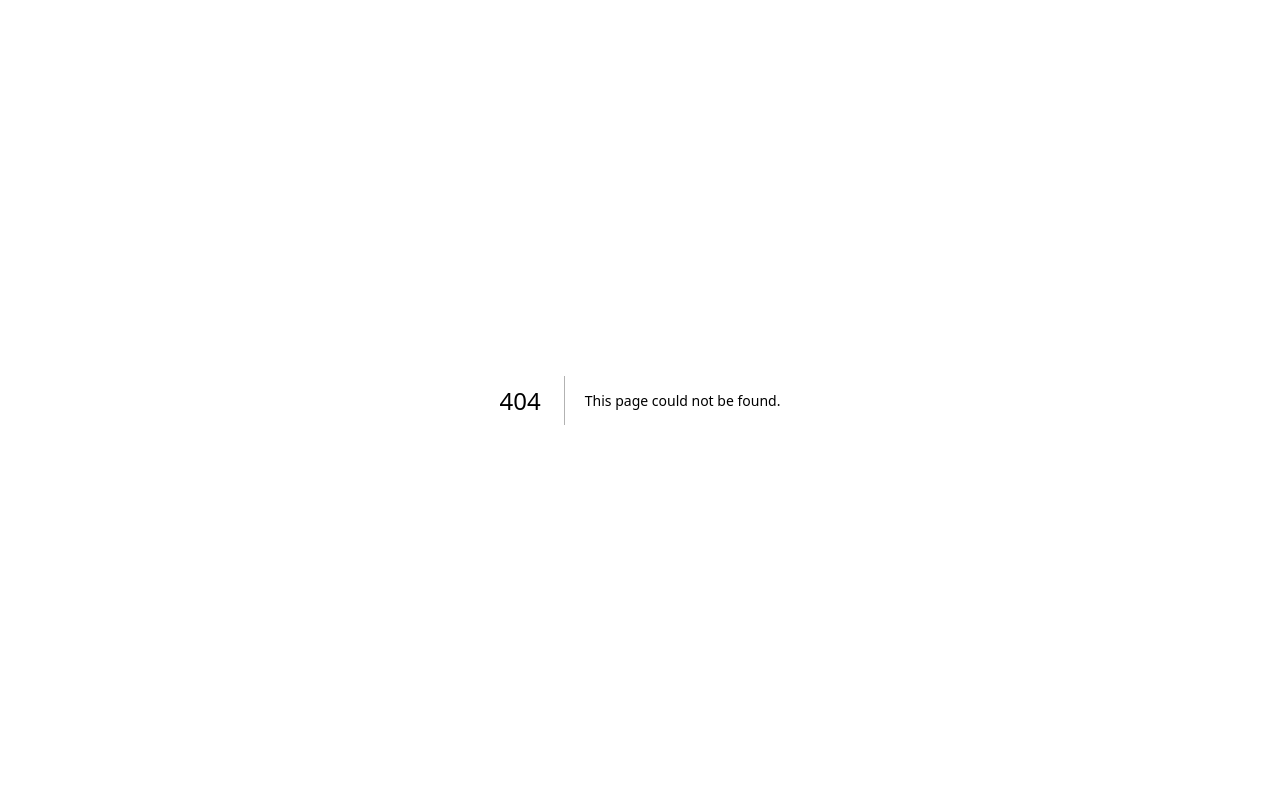
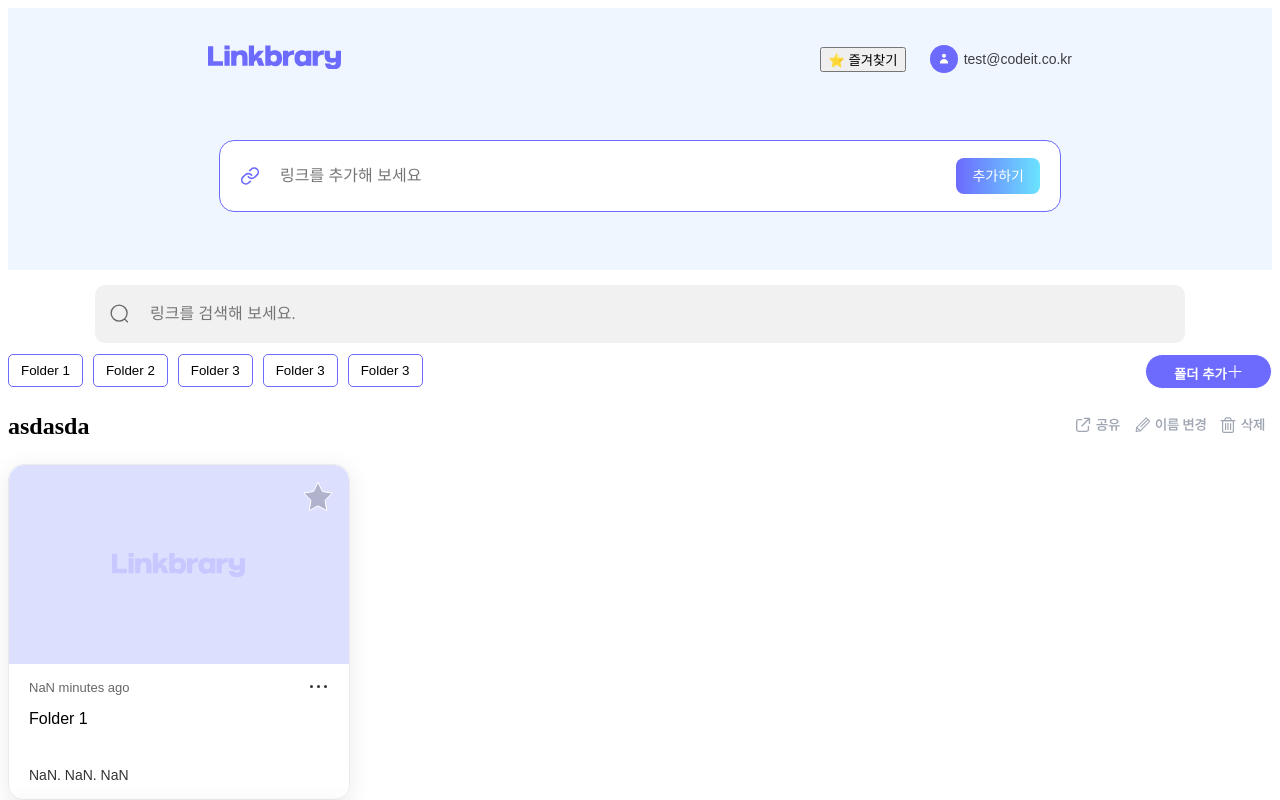
Before and after one commit to codeit-sprint-6th-part3-team1/linkbrary, a Next.js app: page /links in a window 1280 px wide. Before the commit this address had no page. Shown: the top 800 px of the page. Built offline with nearby package versions, Linux system fonts and the light colour scheme; a web font is replaced by a local one.

Commit message:
add example code

```diff
--- /dev/null
+++ b/src/pages/links/index.tsx
@@ -0,0 +1,148 @@
+import { useState } from 'react';
+import Gnb from '@/components/Gnb';
+import Footer from '@/components/Footer';
+import AddLink from '@/components/AddLink';
+import SearchBar from '@/components/SearchBar';
+import Card from '@/components/Card';
+import PlusIcon from '@public/assets/Button/PlusIcon';
+import ShareIcon from '@public/assets/Button/ShareIcon';
+import NewNameIcon from '@public/assets/Button/NewNameIcon';
+import DeleteIcon from '@public/assets/Button/DeleteIcon';
+import styles from './style.module.scss';
+import Link from 'next/link';
+import { folderExample } from './testData';
+
+interface Link {
+  id: number;
+  url: string;
+}
+
+// interface Card {
+//   content: string;
+//   updatedAt: string;
+//   createdAt: string;
+// }
+
+const LinkPage = () => {
+  const [links, setLinks] = useState<Link[]>([]);
+  const [searchQuery, setSearchQuery] = useState('');
+  const [isLogin, setIsLogin] = useState(false);
+  const [title, setTitle] = useState<string>();
+
+  const changeTitle = (newTitle: string) => {
+    setTitle(newTitle);
+  }; // 제목 변경 로직
+
+  const handleAddFolder = () => {
+    // 폴더 추가 로직
+  };
+
+  const handleFolderTypes = (event: React.MouseEvent<HTMLButtonElement>) => {
+    const newTitle = event.currentTarget.textContent || 'Default Heading';
+    changeTitle(newTitle);
+    // 폴더 종류 로직
+  };
+
+  const handleAddLink = (newLink: Link) => {
+    setLinks((prevLink) => ({ ...prevLink, newLink }));
+  }; // 링크 추가 로직
+
+  const handleSearch = (query: string) => {
+    setSearchQuery(query);
+  }; // 검색바 로직
+
+  const handleFavorite = (index: number) => {
+    // 즐겨찾기 추가&삭제 로직
+  };
+
+  const handleEditLink = (index: number) => {
+    // 링크 수정 로직
+  };
+
+  const handleDeleteLink = (index: number) => {
+    const updatedLinks = links.filter((_, i) => i !== index);
+    setLinks(updatedLinks);
+  };
+
+  const handleShare = () => {
+    // 공유 버튼
+    console.log('공유 기능');
+  };
+
+  const handleRename = () => {
+    // 이름 변경 버튼
+    console.log('이름 변경');
+  };
+
+  const handleDelete = () => {
+    // 삭제 버튼
+    console.log('삭제 버튼');
+  };
+
+  return (
+    <div className={styles.linkPage}>
+      <header className={styles.header}>
+        <Gnb isLogin={true} />
+        <div className={styles.container}>
+          <AddLink onAddLink={handleAddLink} />
+        </div>
+      </header>
+      <div className={styles.content}>
+        <SearchBar onSearch={handleSearch} />
+        {searchQuery.length != 0 && <div>{'asdddddddddd'}</div>}
+        <div className={styles.buttonContainer}>
+          {folderExample.map((folder, index) => (
+            <button key={index} className={styles.FolderTypes} onClick={handleFolderTypes}>
+              {folder.name}
+            </button>
+          ))}
+          {/* <button className={styles.FolderTypes} onClick={handleFolderTypes}>
+            전체
+          </button>
+          <button className={styles.FolderTypes} onClick={handleFolderTypes}>
+            다이어트
+          </button>
+          <button className={styles.FolderTypes} onClick={handleFolderTypes}>
+            코딩 참고용
+          </button>
+          <button className={styles.FolderTypes} onClick={handleFolderTypes}>
+            채용 사이트
+          </button>
+          <button className={styles.FolderTypes} onClick={handleFolderTypes}>
+            내 모음집
+          </button> */}
+          <button className={styles.addFolderButton} onClick={handleAddFolder}>
+            폴더 추가
+            <PlusIcon />
+          </button>
+        </div>
+
+        <div className={styles.middleContainer}>
+          <h2>{'asdasda'}</h2>
+          <div>
+            <button className={styles.button} onClick={handleShare}>
+              <Link href="https://www.instagram.com/">
+                <ShareIcon />
+              </Link>
+            </button>
+            <button className={styles.button} onClick={handleRename}>
+              <NewNameIcon />
+            </button>
+            <button className={styles.button} onClick={handleDelete}>
+              <DeleteIcon />
+            </button>
+          </div>
+        </div>
+
+        <div className={styles.cardContainer}>
+          {folderExample.map((folder, index) => (
+            <Card content={folder.name} updatedAt={'string'} createdAt={'string'} />
+          ))}
+        </div>
+      </div>
+      <Footer />
+    </div>
+  );
+};
+
+export default LinkPage;
--- a/src/pages/LinkPage/style.module.scss
+++ b/src/pages/links/style.module.scss
@@ -4,31 +4,33 @@ $mobile: 390px;
 $tablet: 769px;
 $desktop: 1440px;
 
-.container{
+.container {
   display: flex;
   height: 100px;
   padding: 30px 80px;
-  background-color: #F0F6FF;
+  background-color: #f0f6ff;
   flex-direction: column;
 }
 
-.buttonContainer, .middleContainer, .cardContainer{
-  padding: 1rem;
-}
+// .buttonContainer,
+// .middleContainer,
+// .cardContainer {
+//   padding: 1rem;
+// }
 
-.buttonContainer{
+.buttonContainer {
   flex-direction: column;
-  width: 1,060px;
+  width: 1, 060px;
   height: 35px;
   justify-content: space-between;
   flex: 0 1 auto;
 
-  .FolderTypes{
-    width: Hug (52px)px;
-    height: Hug (35px)px;
+  .FolderTypes {
+    width: Hug (52px) px;
+    height: Hug (35px) px;
     padding: 8px 12px;
     border-radius: 5px;
-    border: 1px solid #6D6AFE;
+    border: 1px solid #6d6afe;
     color: #000000;
     background-color: #ffffff;
     margin-right: 10px;
@@ -36,7 +38,7 @@ $desktop: 1440px;
 
     &:hover {
       background: linear-gradient(to right, #c596ff, #fffb8a);
-      }
+    }
   }
 
   .addFolderButton {
@@ -47,37 +49,39 @@ $desktop: 1440px;
     left: 3275px;
     padding: 8px 24px 8px 24px;
     gap: 20px;
-    color: #FFFFFF;
-    background-color: #6D6AFE;
+    color: #ffffff;
+    background-color: #6d6afe;
     font-weight: bold;
-    border: 1px solid #FFFFFF;
+    border: 1px solid #ffffff;
     border-radius: 20px;
     justify-content: left;
     cursor: pointer;
   }
-
 }
 
-.middleContainer{
-  flex: 1;
-
+.middleContainer {
+  // flex: 1;
+  > h2 {
+    margin: 0;
+    // width: 200px;
+  }
+  display: flex;
+  padding: 24px 0;
+  align-items: center;
+  justify-content: space-between;
   .button {
-    float: right;
-    position: relative;
-    top: -45px;
+    // float: right;
+    // position: relative;
+    // top: -45px;
     background-color: #ffffff;
     border: none;
     cursor: pointer;
   }
 }
 
-.cardContainer{
+.cardContainer {
   flex: 0 1 auto;
 }
-
-
-
-
 
 @media (max-width: $desktop) {
   .linkPage {
--- /dev/null
+++ b/src/pages/links/testData.ts
@@ -0,0 +1,30 @@
+export const folderExample = [
+  {
+    name: 'Folder 1',
+  },
+  {
+    name: 'Folder 2',
+  },
+  {
+    name: 'Folder 3',
+  },
+  {
+    name: 'Folder 3',
+  },
+  {
+    name: 'Folder 3',
+  },
+];
+
+export const cardExample = [
+  { content: 'asd', updatedAt: '2021-09-01', createdAt: '2021-09-01' },
+  { content: 'asd', updatedAt: '2021-09-01', createdAt: '2021-09-01' },
+  { content: 'asd', updatedAt: '2021-09-01', createdAt: '2021-09-01' },
+  { content: 'asd', updatedAt: '2021-09-01', createdAt: '2021-09-01' },
+  { content: 'asd', updatedAt: '2021-09-01', createdAt: '2021-09-01' },
+  { content: 'asd', updatedAt: '2021-09-01', createdAt: '2021-09-01' },
+  { content: 'asd', updatedAt: '2021-09-01', createdAt: '2021-09-01' },
+  { content: 'asd', updatedAt: '2021-09-01', createdAt: '2021-09-01' },
+  { content: 'asd', updatedAt: '2021-09-01', createdAt: '2021-09-01' },
+  { content: 'asd', updatedAt: '2021-09-01', createdAt: '2021-09-01' },
+];
```
Also changed, not shown: src/pages/LinkPage/index.tsx (deleted, +0 -133 lines), src/pages/index.tsx (+1 -12 lines).
